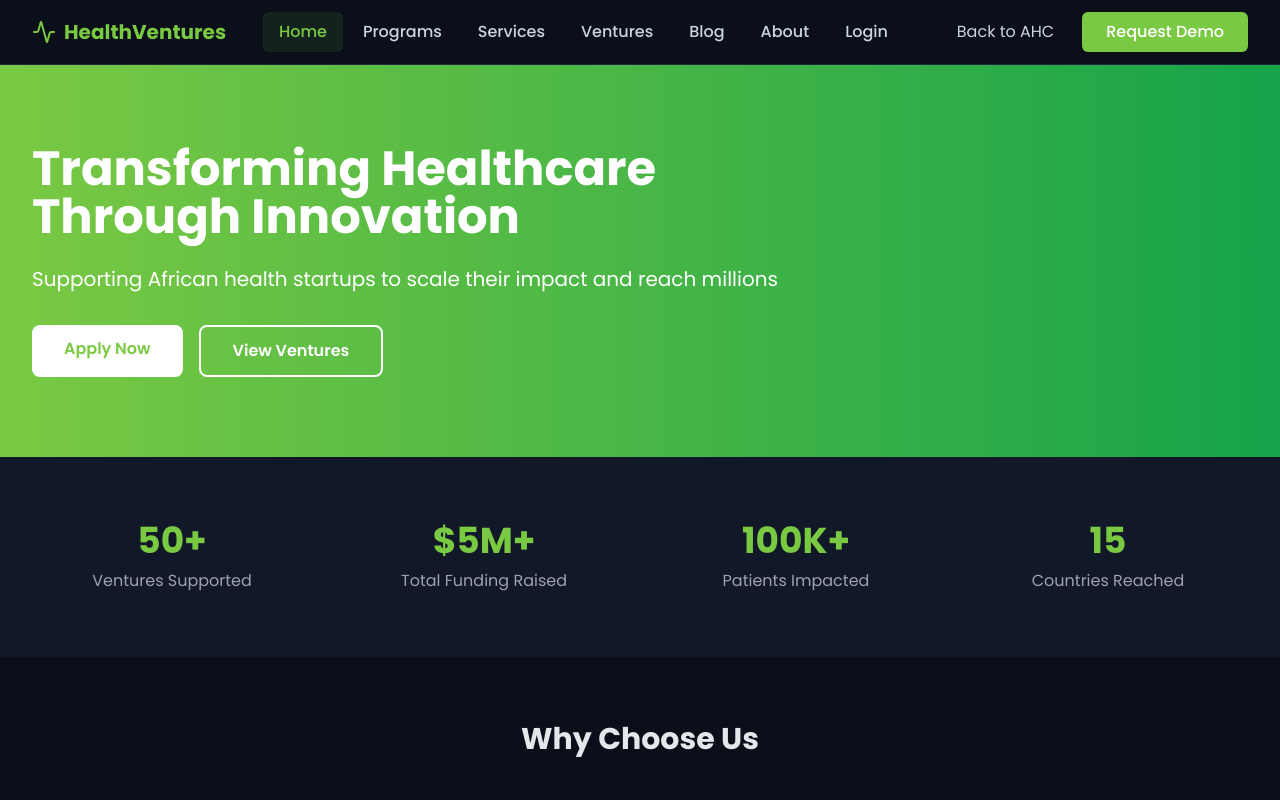
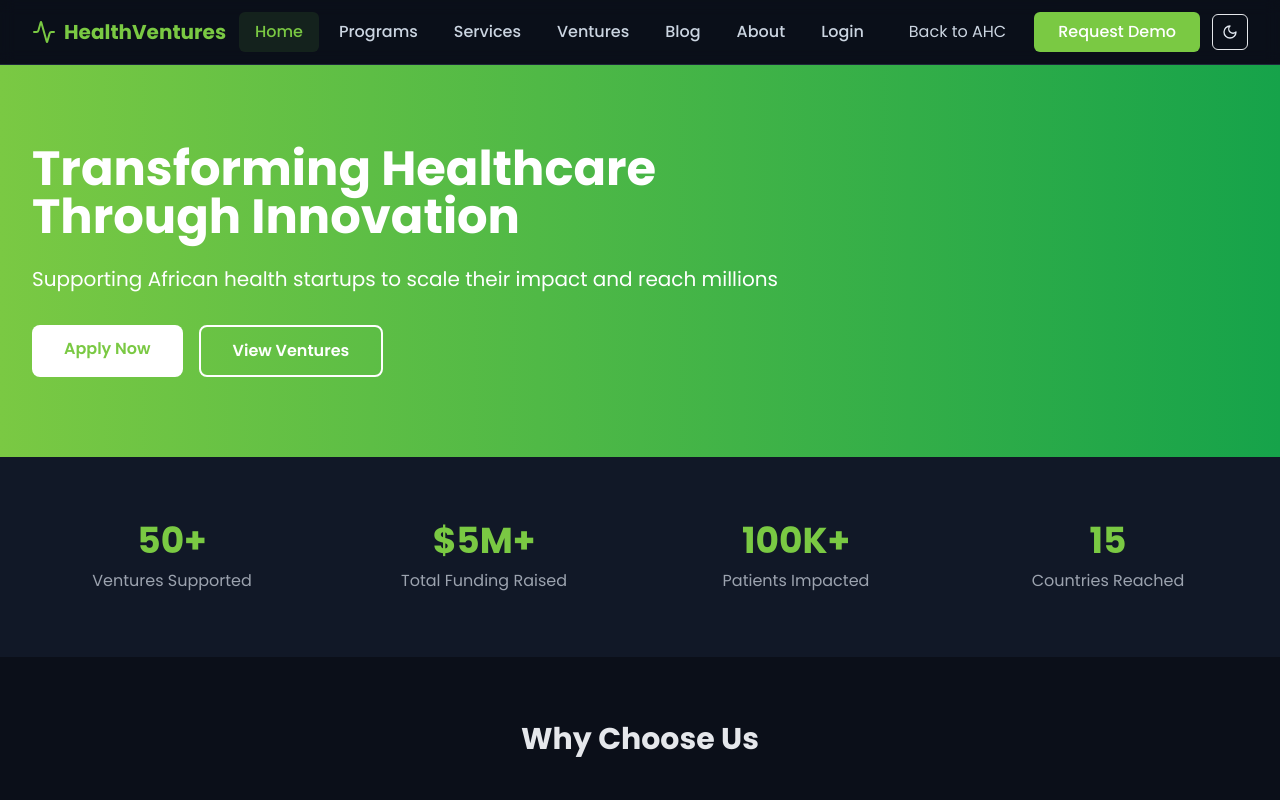
Before and after one commit to teka8/AHC-FrontEnd_2, a React (Vite) app: page /health-innovation in a window 1280 px wide. Shown: the top 800 px of the page. Built offline with nearby package versions, Linux system fonts and the light colour scheme.

Commit message:
fix: light and dark mode for health innovation

```diff
--- a/src/components/Header.tsx
+++ b/src/components/Header.tsx
@@ -9,8 +9,6 @@ export default function Header() {
     { label: 'Home', path: '/' },
     { label: 'About', path: '/about' },
     { label: 'Resources', path: '/resources' },
-    // { label: 'News', path: '/news' },
-    // { label: 'Events', path: '/events' },
     {label: 'Scholarships', path: '/scholarship' },
     { label: 'Media', path: '/media' },
     { label: 'Contact', path: '/contact' },
--- a/src/components/healthInnovation/HIHeader.tsx
+++ b/src/components/healthInnovation/HIHeader.tsx
@@ -1,9 +1,25 @@
 import { Link, NavLink } from 'react-router-dom'
-import { useState } from 'react'
-import { Activity, Menu, X } from 'lucide-react'
+import { useEffect, useState } from 'react'
+
+import { Activity, Menu, X, Moon, Sun } from 'lucide-react'
 
 export default function HIHeader() {
   const [mobileMenuOpen, setMobileMenuOpen] = useState(false)
+  const [theme, setTheme] = useState<'light' | 'dark'>(() => {
+    if (typeof window === 'undefined') return 'light'
+    const saved = localStorage.getItem('theme') as 'light' | 'dark' | null
+    if (saved) return saved
+    return window.matchMedia && window.matchMedia('(prefers-color-scheme: dark)').matches ? 'dark' : 'light'
+  })
+
+   useEffect(() => {
+      const root = document.documentElement
+      if (theme === 'dark') root.classList.add('dark')
+      else root.classList.remove('dark')
+      localStorage.setItem('theme', theme)
+    }, [theme])
+
+
 
   const navItems = [
     { label: 'Home', path: '/health-innovation' },
@@ -54,7 +70,22 @@ export default function HIHeader() {
                 Request Demo
               </button>
             </Link>
+
+            <button
+            className="ml-2 inline-flex h-9 w-9 items-center justify-center rounded-md border text-slate-700 hover:bg-slate-50 dark:text-slate-200 dark:hover:bg-slate-800 transition"
+            onClick={() => setTheme(t => (t === 'dark' ? 'light' : 'dark'))}
+            aria-label="Toggle theme"
+            title={theme === 'dark' ? 'Switch to light mode' : 'Switch to dark mode'}
+          >
+            {theme === 'dark' ? (
+              <Sun className="h-4 w-4" aria-hidden="true" />
+            ) : (
+              <Moon className="h-4 w-4" aria-hidden="true" />
+            )}
+          </button>
           </div>
+
+
 
           {/* Mobile Menu Button */}
           <button
@@ -96,6 +127,15 @@ export default function HIHeader() {
                   </button>
                 </Link>
               </div>
+
+              <button
+                className="mt-2 inline-flex items-center gap-2 px-3 py-2 rounded-md border text-left hover:bg-slate-50 dark:hover:bg-slate-800"
+                onClick={() => setTheme(t => (t === 'dark' ? 'light' : 'dark'))}
+                aria-label="Toggle theme"
+              >
+                {theme === 'dark' ? <Sun className="h-4 w-4" aria-hidden="true" /> : <Moon className="h-4 w-4" aria-hidden="true" />}
+                <span>Theme</span>
+              </button>
             </div>
           </div>
         )}
```
